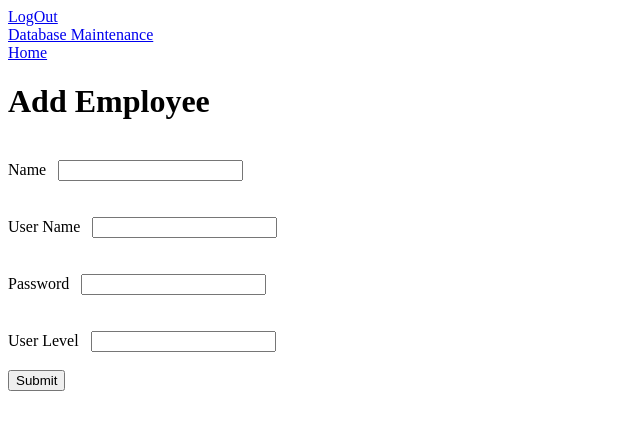
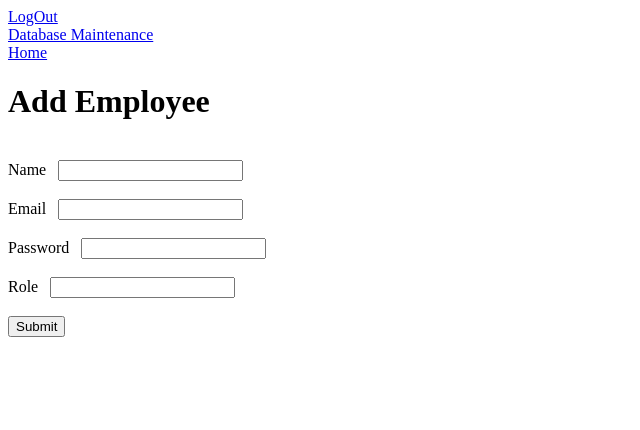
Before and after one commit to Ishan511/final_project, a Flask app: page /add_employee in a window 1280 px wide. Shown: the top 430 px of the page, without its empty margins (0-640 px from the left). Run offline with Flask 2, Linux system fonts and the light colour scheme; a user stored in the database is signed in.

Commit message:
Add files via upload

```diff
--- a/server/templates/add_area.html
+++ b/server/templates/add_area.html
@@ -15,7 +15,8 @@
     <table style="width:25%", border="1">
     {% for program in programs %}
     <tr>
-    <td><a href="{{url_for('add_update_area_program',prog_id=program[0])}}">{{program[0] }}</a></td>
+    <td><a href="{{url_for('add_update_area_program',prog_id=programs[0], condition1=False)}}">{{program[0] }}</a></td>
+    <!-- <td>{{program[0]}}</td> -->
     <td>{{program[1]}}</td>
     <td>{{program[2]}}</td>
     <td>{{program[3]}}</td>
--- a/server/templates/add_employess.html
+++ b/server/templates/add_employess.html
@@ -16,12 +16,12 @@
     <h1> Add Employee</h1>
     <form action="{{url_for('add_employee')}}" method="POST">
         </br><label for="name">Name</label>&nbsp&nbsp;
-        <input name="name" type="text" class="textbox"/></br></br></br>
-        <label for="user_name">User Name</label>&nbsp&nbsp;
-        <input id="user_name" name="user_name" type="text" class="textbox"/></br></br></br>
+        <input name="name" type="text" class="textbox"/></br></br>
+        <label for="user_name">Email</label>&nbsp&nbsp;
+        <input id="user_name" name="user_name" type="text" class="textbox"/></br></br>
         <label for="password">Password</label>&nbsp&nbsp;
-        <input id="password" name="password" type="password" class="textbox"/></br></br></br>
-        <label for="user_level">User Level</label>&nbsp&nbsp;
+        <input id="password" name="password" type="password" class="textbox"/></br></br>
+        <label for="user_level">Role</label>&nbsp&nbsp;
         <input id="user_level" name="user_level" type="number" class="textbox"/></br></br>
         <input type="submit" class="btn" value="Submit">
     </form>
```
Also changed, not shown: server/templates/delete_employess.html (+5 -5 lines), server/templates/edit_employess.html (+4 -4 lines).
